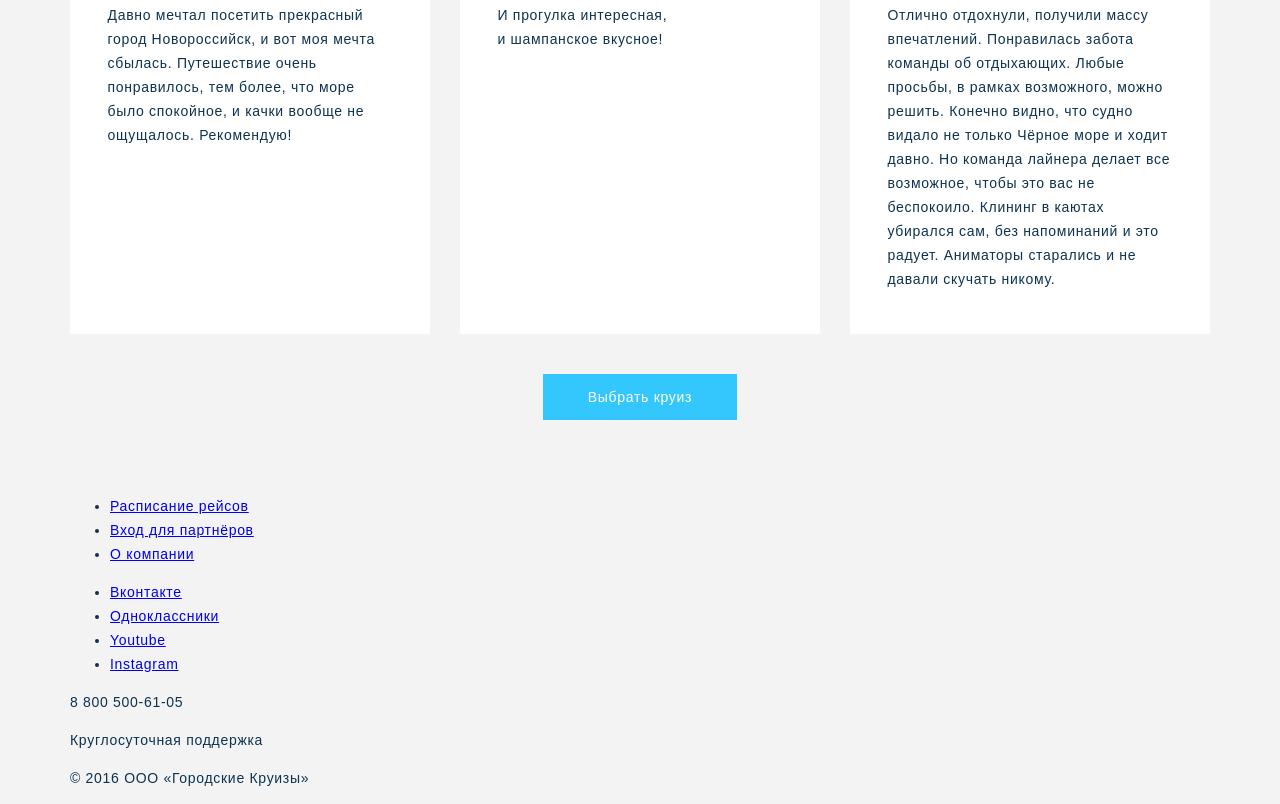
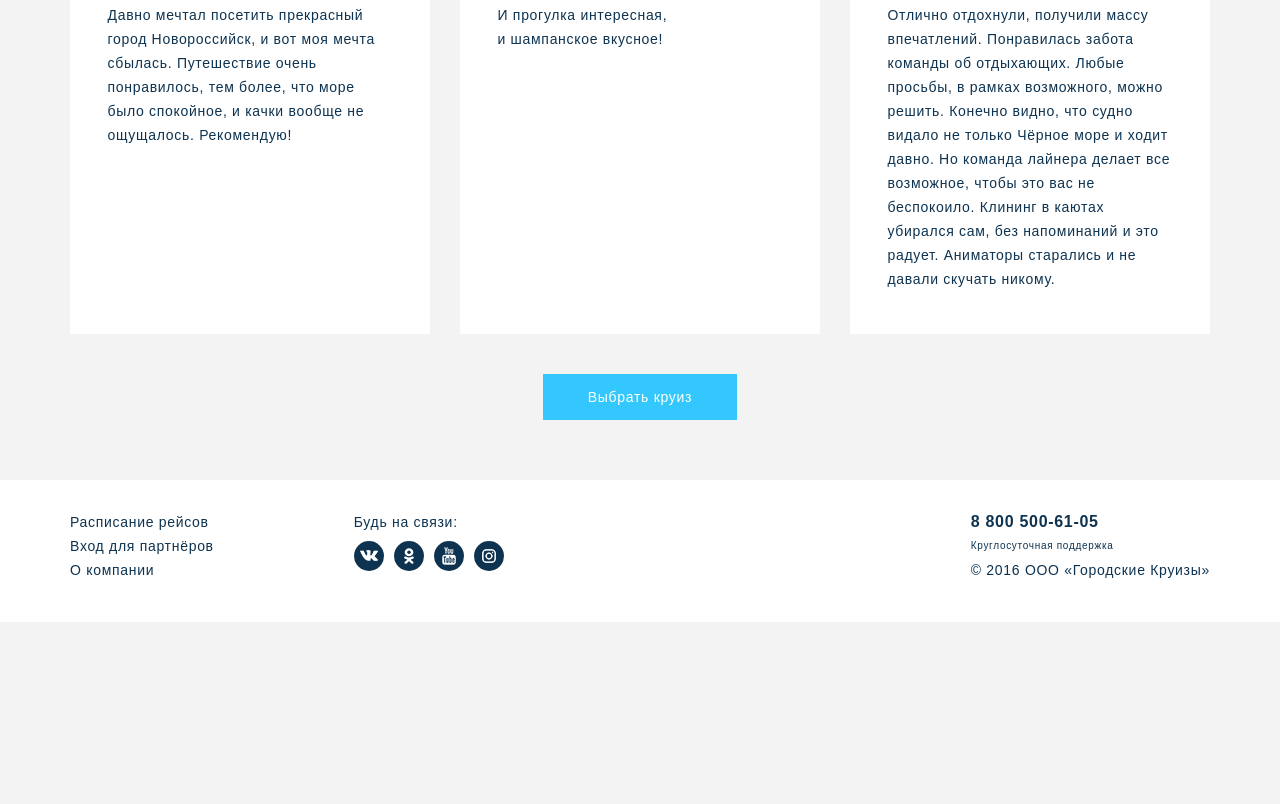
Before and after one commit to rook16rus/City-cruises, a plain HTML site: page index.html in a window 1280 px wide. Shown: the part 3247-4051 px from the top of the page. After the commit the page ends 3869 px from the top, so only its background shows below. Drawn offline with Linux system fonts and the light colour scheme.

Commit message:
Стилизация подвала

```diff
--- a/css/style.css
+++ b/css/style.css
@@ -379,3 +379,92 @@ body {
 .reviews-item-tour {
     opacity: 0.5;
 }
+
+.main-footer {
+    padding-top: 30px;
+    padding-bottom: 40px;
+    background: white;
+}
+
+.footer-wrapper {
+    display: flex;
+    justify-content: space-between;
+    align-items: flex-start;
+}
+
+.footer-menu-list {
+    display: flex;
+    flex-direction: column;
+
+    list-style: none;
+    margin: 0;
+    padding: 0;
+}
+
+.footer-menu-item a {
+    text-decoration: none;
+    color: #0d3351;
+}
+
+.socials {
+    display: flex;
+    flex-direction: column;
+
+    margin-right: auto;
+    margin-left: 140px;
+}
+
+.socials p {
+    margin: 0 0 7px 0;
+}
+
+.socials-list {
+    display: flex;
+
+    list-style: none;
+    margin: 0;
+    padding: 0;
+}
+
+.socials-item {
+    width: 30px;
+    height: 30px;
+    font-size: 0;
+    margin-right: 10px;
+    border-radius: 50%;
+
+
+}
+
+.socials-vk {
+    background: #0d3351 url("../img/vk.png") no-repeat center;
+    background-size: 18px 11px;
+}
+
+.socials-od {
+    background: #0d3351 url("../img/ok.png") no-repeat center;
+    background-size: 10px 16px;
+}
+
+.socials-yt {
+    background: #0d3351 url("../img/yt.png") no-repeat center;
+    background-size: 14px 18px;
+}
+
+.socials-inst {
+    background: #0d3351 url("../img/insta.png") no-repeat center;
+    background-size: 14px 14px;
+}
+
+.support p {
+    margin: 0;
+}
+
+.support .phone {
+    font-size: 16px;
+    font-weight: bold;
+}
+
+.support-text {
+    font-size: 10px;
+}
--- a/index.html
+++ b/index.html
@@ -206,7 +206,7 @@
                         <li class="footer-menu-item"><a href="#">О компании</a></li>
                     </ul>
                     <div class="socials">
-                        <p></p>
+                        <p>Будь на связи:</p>
                         <ul class="socials-list">
                             <li class="socials-item socials-vk"><a href="#">Вконтакте</a></li>
                             <li class="socials-item socials-od"><a href="#">Одноклассники</a></li>
```
Also changed, not shown: img/insta.png (added), img/ok.png (added), img/vk.png (added), img/vk.svg, img/yt.png (added).
